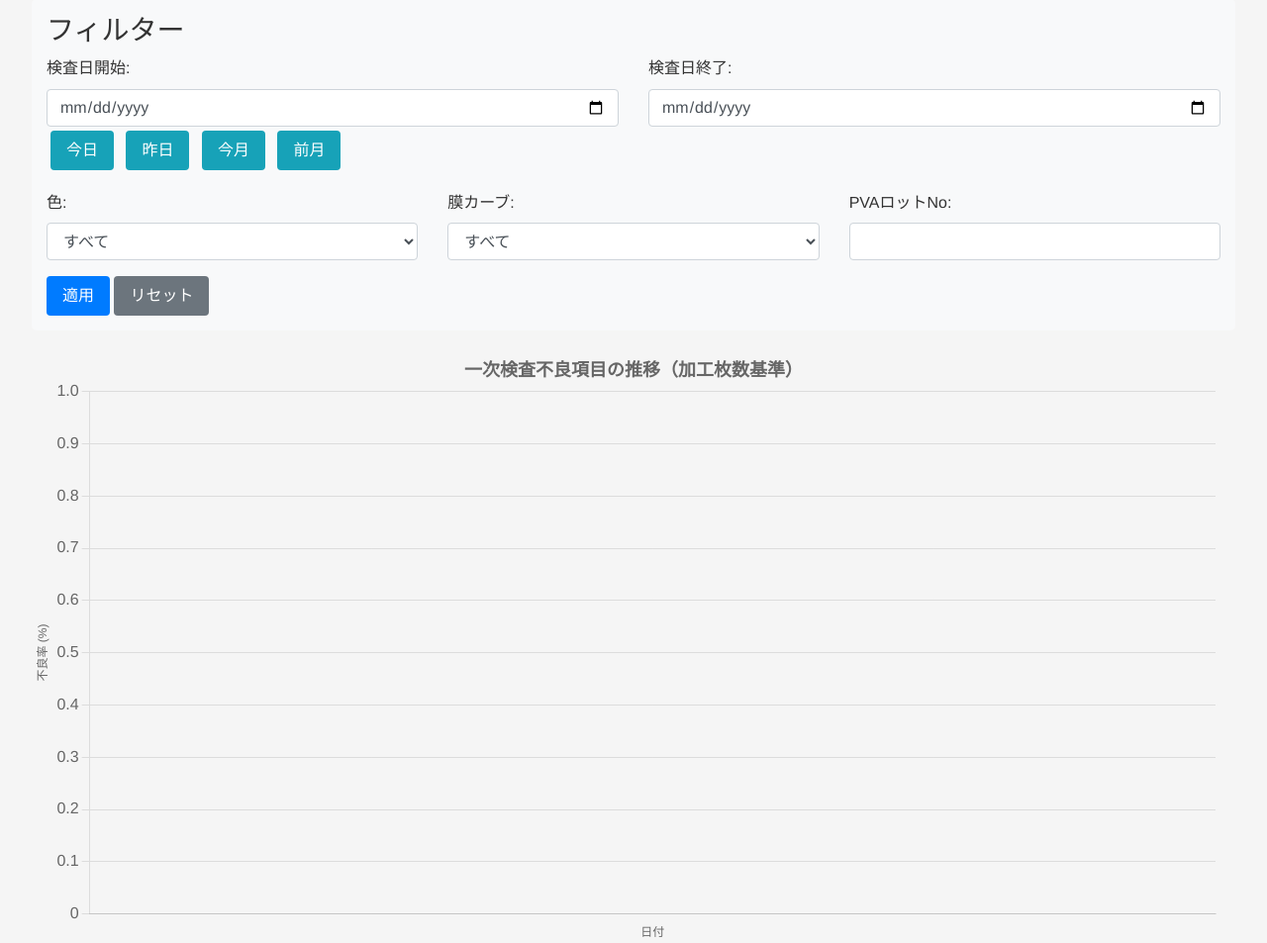
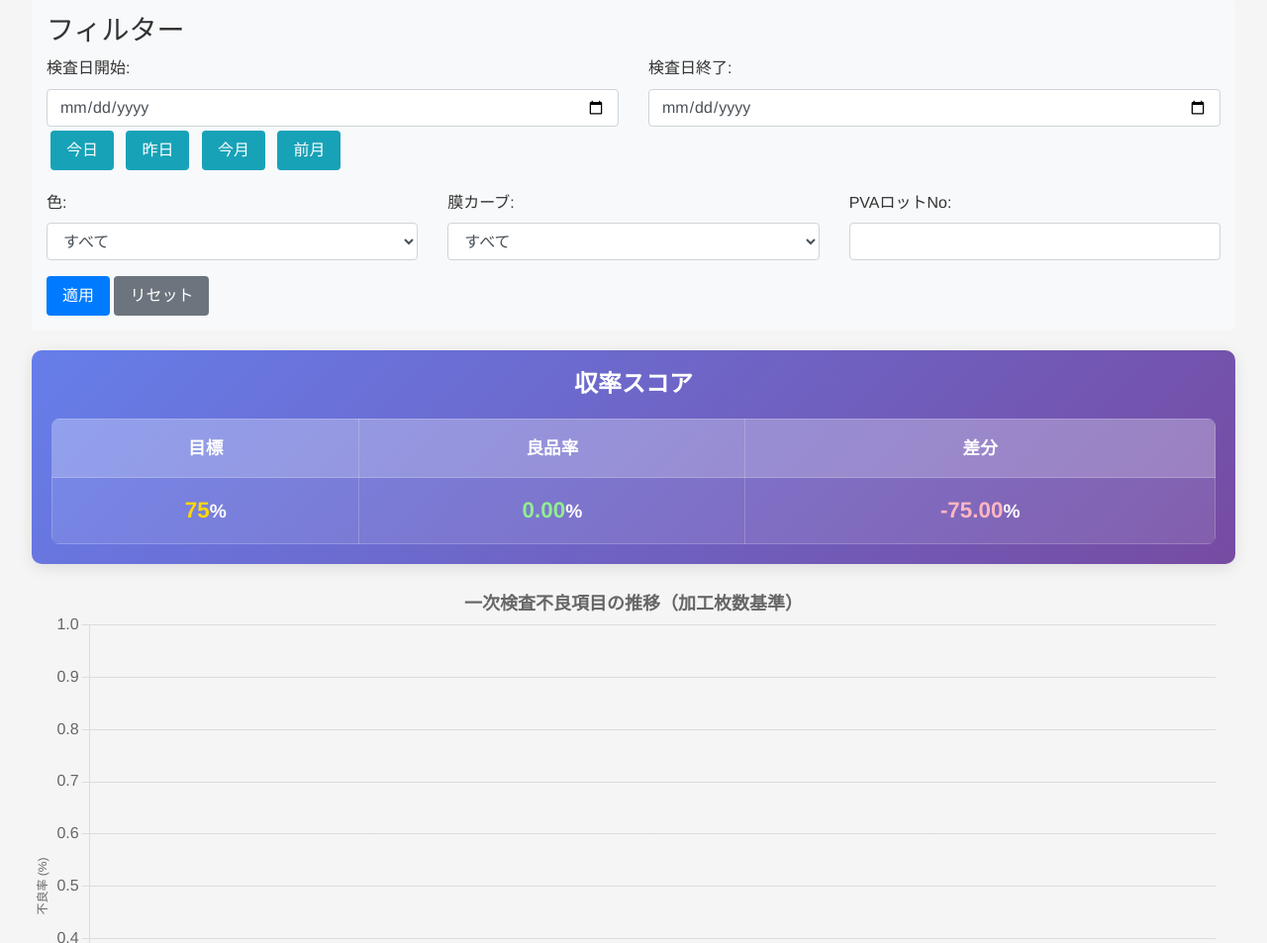
Before and after one commit to hopnicSakashita/JISSEKI, a Flask app: page /fmp_defect_detail_analysis in a window 1280 px wide. Shown: the part 185-1138 px from the top of the page at 99% size. Run offline with Flask 3, Linux system fonts and the light colour scheme; the visitor is signed in with stand-in values (Sample User, id 1); data that the repository does not hold is empty; some libraries are stand-ins or nearby versions.

Commit message:
膜加工収率表示

```diff
--- a/app/ishida1_routes.py
+++ b/app/ishida1_routes.py
@@ -268,7 +268,10 @@ def api_fmp_defect_detail_data():
             func.DATE(FmpDat.FMP_INSP_DATE).label('date'),
             *[func.sum(getattr(FmpDat, k)).label(k) for k in primary_keys + secondary_keys],
             func.sum(FmpDat.FMP_PROC_SHTS).label('total_sheets'),
-            func.sum(FmpDat.FMP_PRM_GOOD_QTY).label('total_primary_good')
+            func.sum(FmpDat.FMP_PRM_GOOD_QTY).label('total_primary_good'),
+            func.sum(FmpDat.FMP_GRADE_A).label('total_grade_a'),
+            func.sum(FmpDat.FMP_GRADE_B).label('total_grade_b'),
+            func.sum(FmpDat.FMP_GRADE_C).label('total_grade_c')
         )
 
         if start_date:
@@ -320,9 +323,17 @@ def api_fmp_defect_detail_data():
                 secondary_defect_sum += value
                 secondary_defect_rates[date_str][defect] = round((value / total_primary_good * 100) if total_primary_good else 0, 2)
 
+            # 収率計算用データ
+            total_grade_a = float(row.total_grade_a or 0)
+            total_grade_b = float(row.total_grade_b or 0)
+            total_grade_c = float(row.total_grade_c or 0)
+
             total_data[date_str] = {
                 'total_sheets': total_sheets,
-                'total_primary_good': total_primary_good
+                'total_primary_good': total_primary_good,
+                'total_grade_a': total_grade_a,
+                'total_grade_b': total_grade_b,
+                'total_grade_c': total_grade_c
             }
 
             # 合計不良率の計算
--- a/app/templates/fmp_defect_detail_analysis.html
+++ b/app/templates/fmp_defect_detail_analysis.html
@@ -65,6 +65,59 @@
         background-color: #f2f2f2;
         text-align: center;
     }
+    .scoreboard {
+        margin: 20px 0;
+        padding: 20px;
+        background: linear-gradient(135deg, #667eea 0%, #764ba2 100%);
+        border-radius: 10px;
+        color: white;
+        box-shadow: 0 4px 15px rgba(0,0,0,0.1);
+    }
+    .scoreboard h3 {
+        text-align: center;
+        margin-bottom: 20px;
+        font-size: 1.5rem;
+        font-weight: bold;
+    }
+    .scoreboard-table {
+        width: 100%;
+        border-collapse: collapse;
+        background-color: rgba(255, 255, 255, 0.1);
+        border-radius: 8px;
+        overflow: hidden;
+    }
+    .scoreboard-table th, .scoreboard-table td {
+        padding: 15px;
+        text-align: center;
+        border: 1px solid rgba(255, 255, 255, 0.2);
+    }
+    .scoreboard-table th {
+        background-color: rgba(255, 255, 255, 0.2);
+        font-weight: bold;
+        font-size: 1.1rem;
+    }
+    .scoreboard-table td {
+        font-size: 1.2rem;
+        font-weight: bold;
+    }
+    .target-value {
+        color: #ffd700;
+        font-size: 1.4rem;
+    }
+    .good-rate-value {
+        color: #90EE90;
+        font-size: 1.4rem;
+    }
+    .diff-value {
+        color: #FFB6C1;
+        font-size: 1.4rem;
+    }
+    .diff-positive {
+        color: #90EE90;
+    }
+    .diff-negative {
+        color: #FFB6C1;
+    }
 </style>
 {% endblock %}
 
@@ -116,6 +169,28 @@
             <button id="apply-filters" class="btn btn-primary">適用</button>
             <button id="reset-filters" class="btn btn-secondary">リセット</button>
         </div>
+    </div>
+</div>
+
+<div class="scoreboard">
+    <h3>収率スコア</h3>
+    <div class="table-responsive">
+        <table class="scoreboard-table">
+            <thead>
+                <tr>
+                    <th>目標</th>
+                    <th>良品率</th>
+                    <th>差分</th>
+                </tr>
+            </thead>
+            <tbody>
+                <tr>
+                    <td><span class="target-value">75</span>%</td>
+                    <td><span class="good-rate-value" id="good-rate-value">-</span>%</td>
+                    <td><span class="diff-value" id="diff-value">-</span>%</td>
+                </tr>
+            </tbody>
+        </table>
     </div>
 </div>
 
@@ -467,12 +542,53 @@
                     rateCell.textContent = (rate < 0.01 ? '0.00' : rate.toFixed(2)) + '%';
                     row.appendChild(rateCell);
 
-                    tableBody.appendChild(row);
-                }
-            });
+                                tableBody.appendChild(row);
         }
+    });
+}
 
-        function updatePrimaryChart(data) {
+function updateScoreboard(data) {
+    let totalSheets = 0;
+    let totalGradeA = 0;
+    let totalGradeB = 0;
+    let totalGradeC = 0;
+
+    // 期間合計の計算
+    data.dates.forEach(date => {
+        if (data.total_data[date]) {
+            totalSheets += data.total_data[date].total_sheets;
+            totalGradeA += data.total_data[date].total_grade_a;
+            totalGradeB += data.total_data[date].total_grade_b;
+            totalGradeC += data.total_data[date].total_grade_c;
+        }
+    });
+
+    // 収率の計算（FMP_GRADE_A + FMP_GRADE_B + FMP_GRADE_C）/ FMP_PROC_SHTS
+    const totalGood = totalGradeA + totalGradeB + totalGradeC;
+    const goodRate = totalSheets > 0 ? (totalGood / totalSheets * 100) : 0;
+    const targetRate = 75; // 目標収率75%
+    const diff = goodRate - targetRate;
+
+    // スコアボードの更新
+    const goodRateElement = document.getElementById('good-rate-value');
+    const diffElement = document.getElementById('diff-value');
+
+    if (goodRateElement) {
+        goodRateElement.textContent = goodRate.toFixed(2);
+    }
+
+    if (diffElement) {
+        diffElement.textContent = diff.toFixed(2);
+        // 差分の色を設定
+        if (diff >= 0) {
+            diffElement.className = 'diff-value diff-positive';
+        } else {
+            diffElement.className = 'diff-value diff-negative';
+        }
+    }
+}
+
+function updatePrimaryChart(data) {
             const ctx = document.getElementById('primary-defect-chart').getContext('2d');
             if (primaryDefectChart) {
                 primaryDefectChart.destroy();
@@ -800,6 +916,7 @@
                     updateSecondaryDefectSummary(data);
                     updatePeriodSummary(data);
                     updatePeriodTotalChart(data);
+                    updateScoreboard(data);
                 })
                 .catch(error => {
                     console.error('Error fetching data:', error);
```
Also changed, not shown: app/ishida_models.py (+8 -1 lines).
